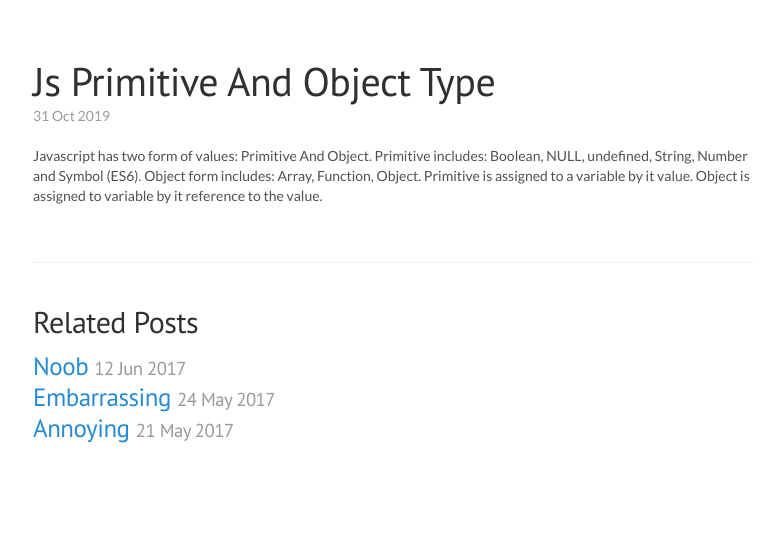
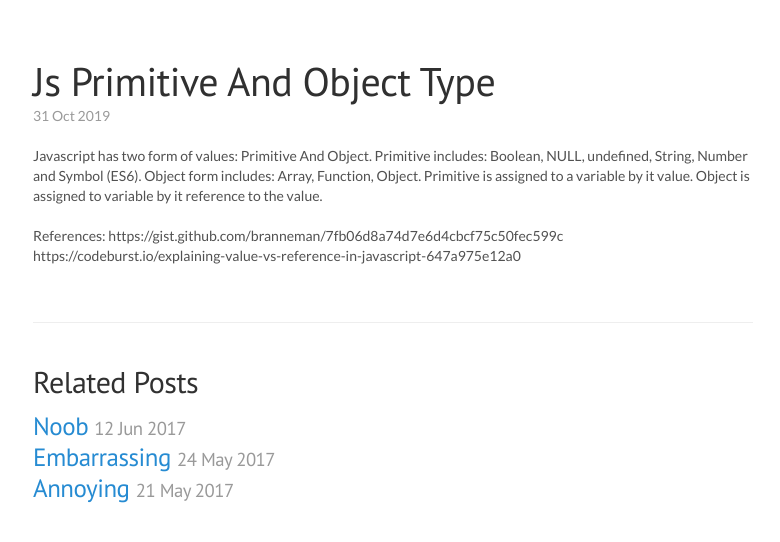
Before and after one commit to Sorazuu/sorazuu.github.io, a Jekyll site: the page built from _posts/2019-10-31-js-primitive-and-object-type.md, in a window 1280 px wide, cut to the strip 125-667 px from the top of the page. Shown: the whole strip, without its empty margins (247-1027 px from the left). Built offline with Jekyll 4.4.1, drawn with Linux system fonts in a browser that asks for light colours; some of the changed lines change nothing that is shown.

Commit message:
add references

```diff
--- a/_posts/2019-10-31-js-primitive-and-object-type.md
+++ b/_posts/2019-10-31-js-primitive-and-object-type.md
@@ -2,3 +2,7 @@
 layout: post
 ---
 Javascript has two form of values: Primitive And Object. Primitive includes: Boolean, NULL, undefined, String, Number and Symbol (ES6). Object form includes: Array, Function, Object. Primitive is assigned to a variable by it value. Object is assigned to variable by it reference to the value.
+
+References:
+https://gist.github.com/branneman/7fb06d8a74d7e6d4cbcf75c50fec599c
+https://codeburst.io/explaining-value-vs-reference-in-javascript-647a975e12a0
```
